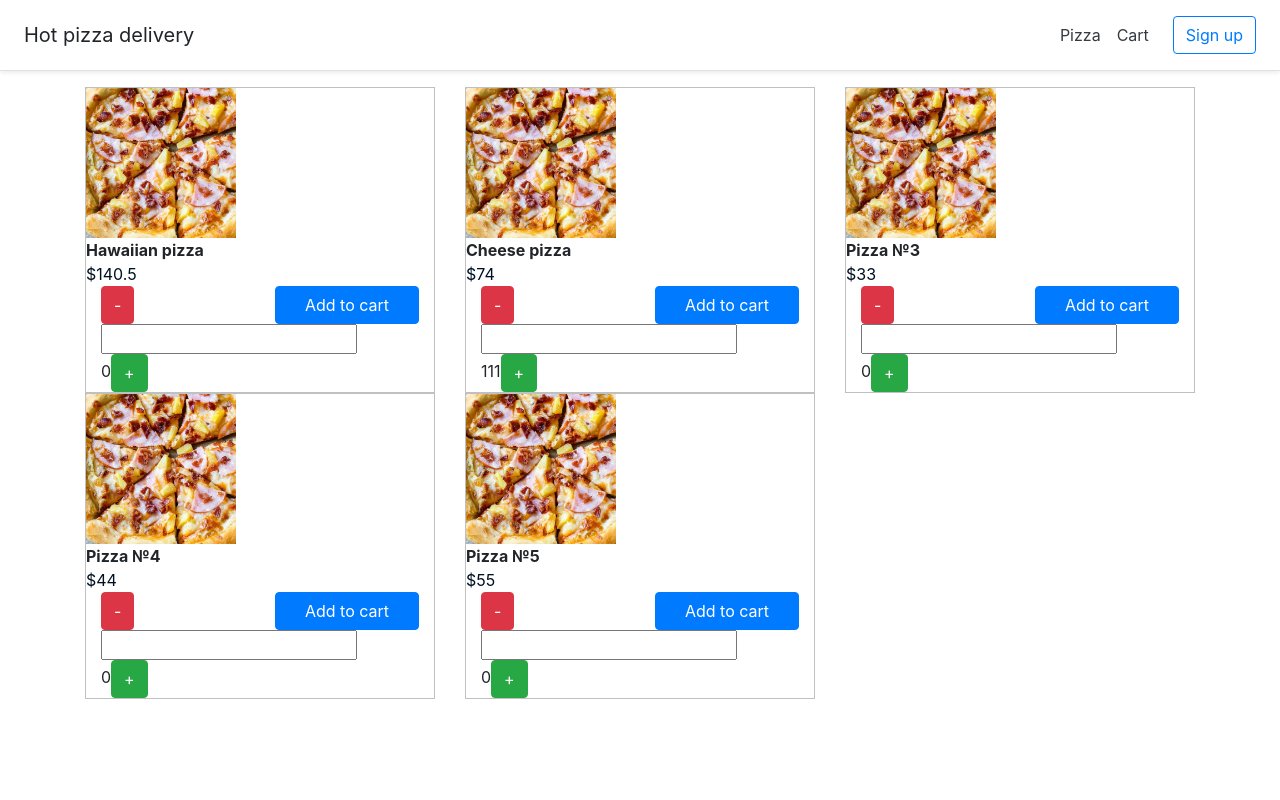
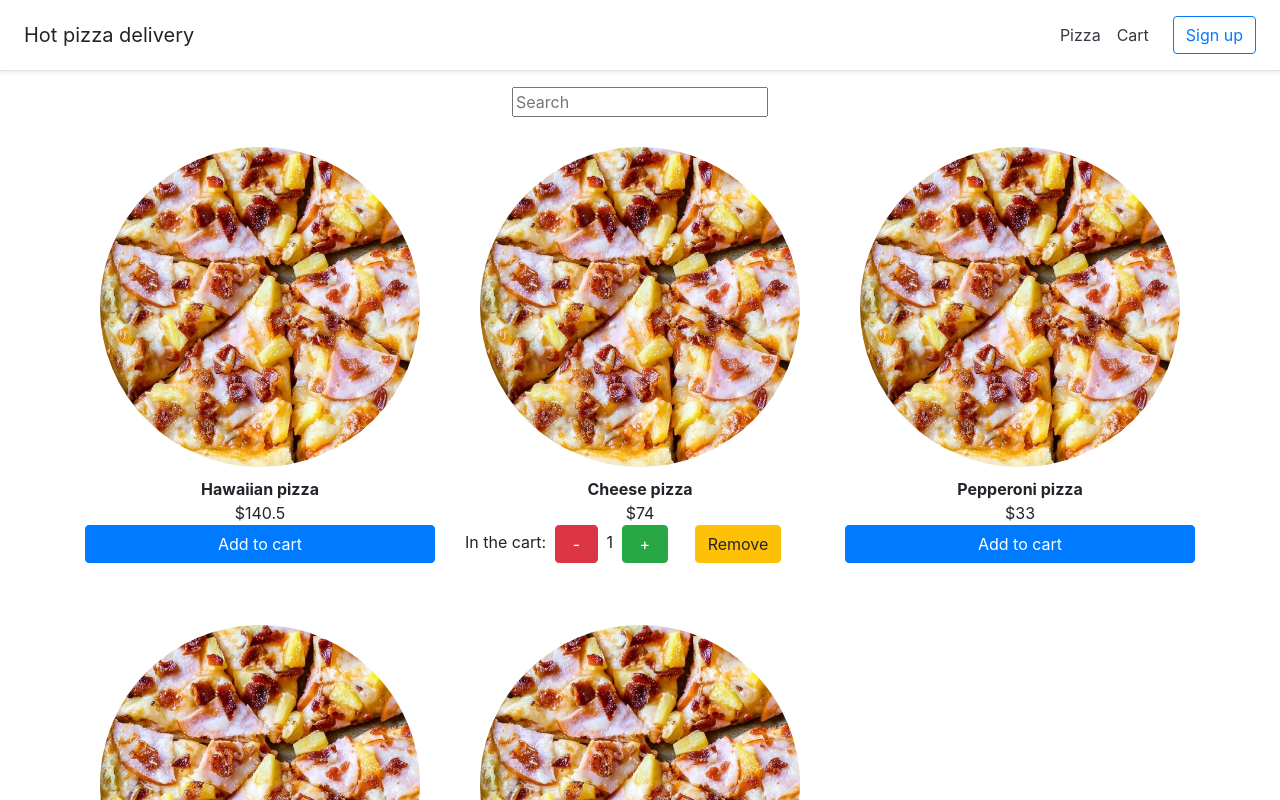
Before and after one commit to AlbertIlyasov/reactjs-pizza, a React (Create React App) app: page / in a window 1280 px wide. Shown: the top 800 px of the page. Built offline with nearby package versions, Linux system fonts and the light colour scheme.

Commit message:
Add state of added product's qty to cart. Add search by name. Add styles.

```diff
--- /dev/null
+++ b/src/App.css
@@ -0,0 +1,4 @@
+.search-box {
+  justify-content: center;
+  margin-bottom: 30px;
+}
--- a/src/App.js
+++ b/src/App.js
@@ -2,13 +2,17 @@ import React, { useState, useEffect } from 'react'
 import Header from './components/Header/'
 import Products from './components/Products/'
 import Loader from './components/Loader/'
+import Context from './Context'
 import 'bootstrap/dist/css/bootstrap.min.css'
+import './App.css'
 
 export default () => {
   const [products, setProducts] = useState([])
   const [loading, setLoading] = useState(true)
+  const [keyword, setKeyword] = useState('')
 
   useEffect(() => {
+    document.title = 'Pizza Delivery - React App'
     setProducts([
       {
         id: 10,
@@ -22,12 +26,12 @@ export default () => {
         img: "img/product/pizza.jpg",
         name: "Cheese pizza",
         price: 74,
-        qty: 111,
+        qty: 1,
       },
       {
         id: 30,
         img: "img/product/pizza.jpg",
-        name: "Pizza №3",
+        name: "Pepperoni pizza",
         price: 33,
         qty: 0,
       },
@@ -56,19 +60,39 @@ export default () => {
       .then(() => setLoading(false))
   }, [])
 
+  function cartUpdate(id, qty) {
+    setProducts(products.map(product => {
+      if (id === product.id && product.qty + qty >= 0) {
+        product.qty += qty
+      }
+      return product
+    }))
+  }
+
+  function filterProducts(e) {
+    setKeyword(e.target.value.trim())
+  }
+
   console.log('App render', new Date())
   return (
-    <>
+    <Context.Provider value={{cartUpdate}}>
       <Header />
       <div className="container">
         { loading
           ? <Loader />
           : ( products.length
-            ? <Products products={products} />
+            ? (
+                <>
+                  <div className="row search-box">
+                    <input placeholder="Search" onChange={filterProducts} />
+                  </div>
+                  <Products products={products} keyword={keyword} />
+                </>
+              )
             : <div>No products.</div>
           )
         }
       </div>
-    </>
+    </Context.Provider>
   )
 }
--- /dev/null
+++ b/src/Context.js
@@ -0,0 +1,3 @@
+import { createContext } from 'react'
+
+export default createContext()
--- a/src/components/Product/index.css
+++ b/src/components/Product/index.css
@@ -1,25 +1,36 @@
-.product {
-  /* border-radius: 26px 26px 26px 26px;
-  -moz-border-radius: 26px 26px 26px 26px;
-  -webkit-border-radius: 26px 26px 26px 26px; */
-  border: 1px solid silver;
+:root {
+  --block-width: 320px;
 }
 
-.product .product__img img {
-  width: 150px;
-  height: 150px;
+.product {
+  max-width: var(--block-width);
+}
+
+.product .product__img-box {
+  justify-content: center;
+  margin-bottom: 10px;
+}
+
+.product .product__img {
+  width: var(--block-width);
+  height: var(--block-width);
+  border-radius: 50%;
 }
 
 .product .product__title {
   font-weight: bold;
-  text-align: center;
+  justify-content: center;
 }
 
 .product .product__price {
-  color: #001122;
-  text-align: right;
+  justify-content: center;
+}
+.product .product__price::before {
+  content: '$';
 }
 
-.product .product__price::before {
-  content: "$";
+.product .product__qty {
+  padding: 0;
+  height: 100px;
+  justify-content: center;
 }
--- a/src/components/Product/index.js
+++ b/src/components/Product/index.js
@@ -1,30 +1,56 @@
-import React from 'react'
+import React, { useContext } from 'react'
 import PropTypes from 'prop-types'
+import Context from '../../Context'
 import './index.css'
 
 function Product({ product }) {
+  const { cartUpdate } = useContext(Context)
   return (
-    <div className="product container">
-      <div className="product__img row">
-        <img src={product.img} alt={product.name}/>
+    <div className="container product">
+      <div className="row product__img-box">
+        <img src={product.img} alt={product.name} className="product__img"/>
       </div>
-      <div className="product__title row">
+      <div className="row product__title">
         {product.name}
       </div>
-      <div className="product__price row">
+      <div className="row product__price">
         {product.price}
       </div>
       <div className="row">
-        <div className="product__count col-12 col-md-6">
-          <button className="btn btn-danger">-</button>
-          <input type="text" name={`qty[${product.id}]`}/>{product.qty}
-          <button className="btn btn-success">+</button>
-        </div>
-        <div className="product__add col-12 col-md-6">
-          <button className="btn btn-primary btn-block"
-            product_id={product.id} onClick={() => console.log(product.id)}>
-            Add to cart
-          </button>
+        <div className="col product__qty">
+          { product.qty
+            ? (
+                <>
+                  In the cart:
+                  &nbsp;
+
+                  <button className="btn btn-danger"
+                    onClick={cartUpdate.bind(null, product.id, -1)}>
+                  &nbsp;-&nbsp;
+                  </button>
+
+                  &nbsp;&nbsp;
+                  {product.qty}
+                  &nbsp;&nbsp;
+
+                  <button className="btn btn-success"
+                    onClick={cartUpdate.bind(null, product.id, 1)}>
+                  &nbsp;+&nbsp;
+                  </button>
+
+                  &nbsp;&nbsp;&nbsp;&nbsp;&nbsp;&nbsp;
+
+                  <button className="btn btn-warning"
+                    onClick={cartUpdate.bind(null, product.id, -product.qty)}>
+                    Remove
+                  </button>
+                </>
+              )
+            : <button className="btn btn-primary btn-block"
+                onClick={cartUpdate.bind(null, product.id, 1)}>
+                Add to cart
+              </button>
+          }
         </div>
       </div>
     </div>
--- a/src/components/Products/index.js
+++ b/src/components/Products/index.js
@@ -2,23 +2,25 @@ import React from 'react'
 import Product from '../Product/'
 import PropTypes from 'prop-types'
 
-function Products({ products }) {
+function Products({ products, keyword }) {
   return (
     <div className="row">
-      { products.map(props => (
-          <div className="col-12 col-md-4" key={props.id}>
-            <Product
-              product={props}
-            />
-          </div>
-        )
-      ) }
+      { products
+          .filter(props => !keyword || props.name.toLowerCase().includes(keyword.toLowerCase()))
+          .map(props => (
+              <div className="col-12 col-md-4" key={props.id}>
+                <Product product={props} />
+              </div>
+            )
+          )
+      }
     </div>
   )
 }
 
 Products.propTypes = {
-  products: PropTypes.arrayOf(PropTypes.object).isRequired
+  products: PropTypes.arrayOf(PropTypes.object).isRequired,
+  keyword: PropTypes.string.isRequired
 }
 
 export default Products
```
